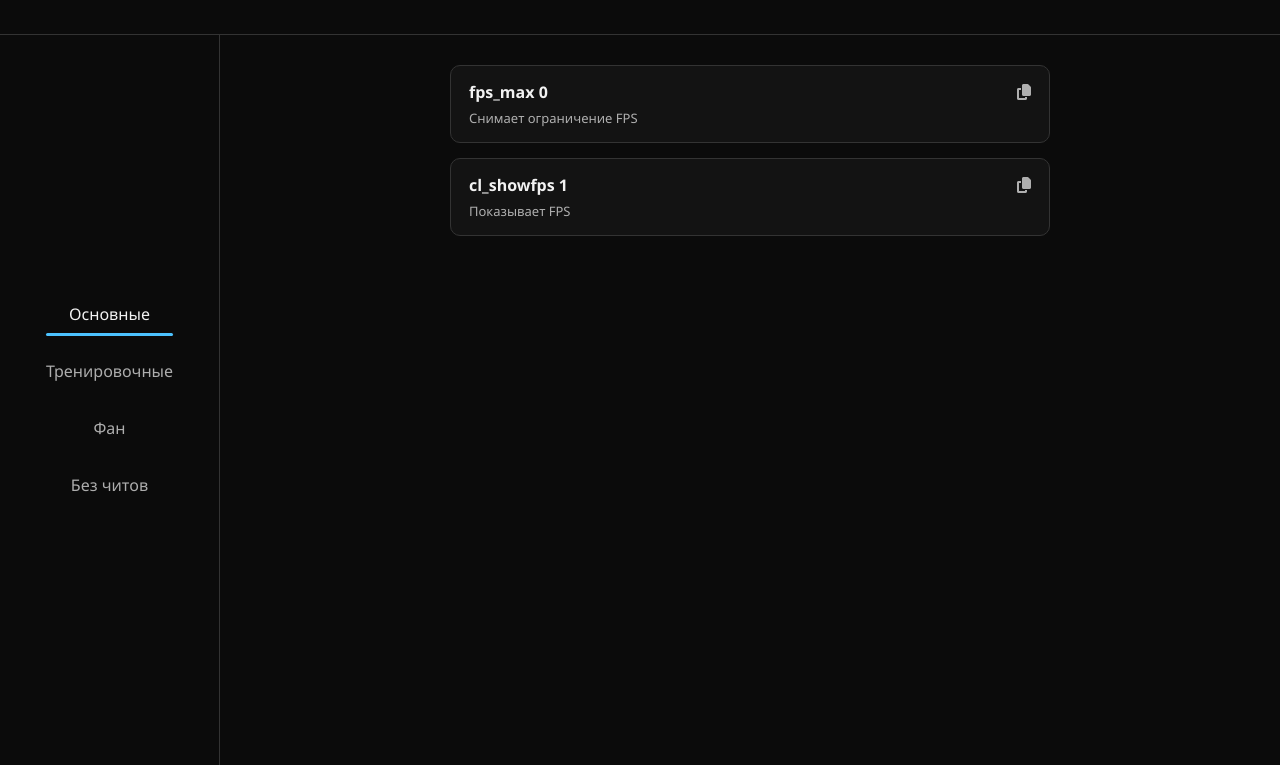
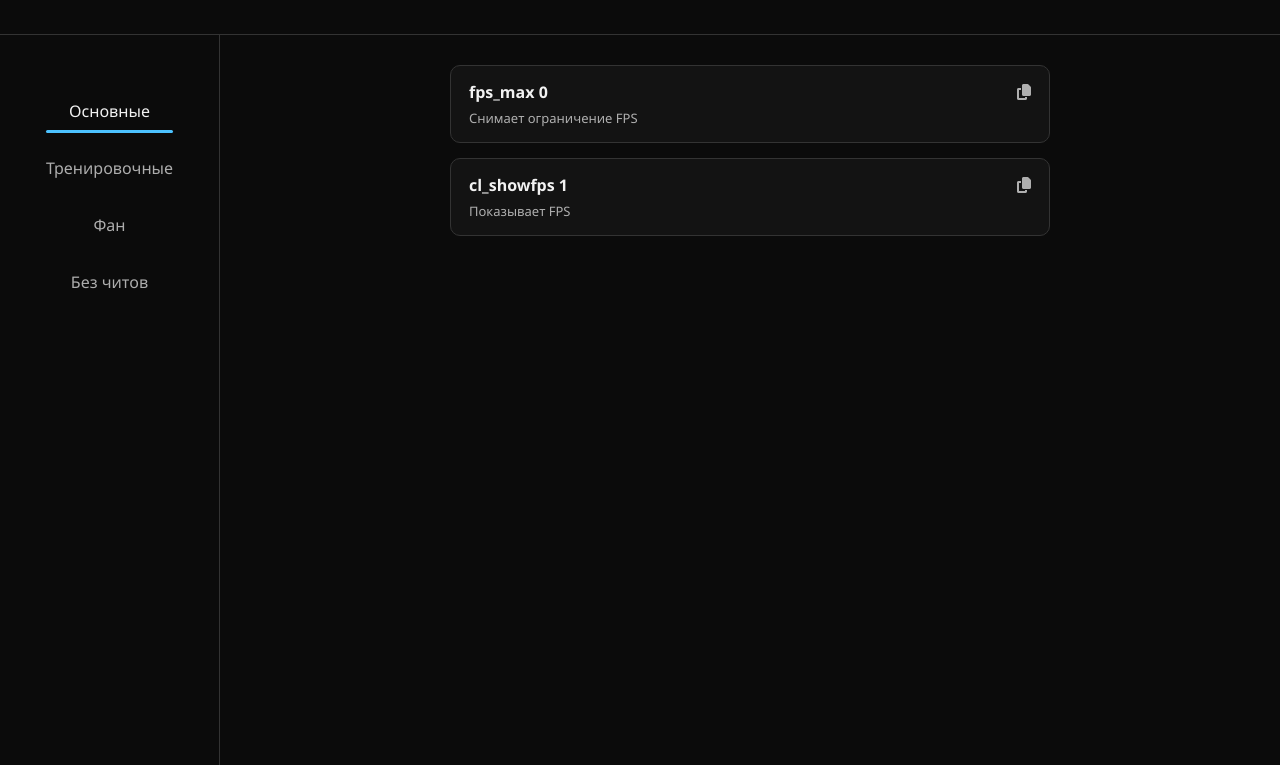
Before and after one commit to s1lentcrush/CS2List, a plain HTML site: page index.html in a window 1280 px wide. Shown: the part 82-847 px from the top of the page. Drawn offline with Linux system fonts and the light colour scheme.

Commit message:
Update style.css

```diff
--- a/style.css
+++ b/style.css
@@ -47,7 +47,8 @@ aside {
     width: 220px;
     display: flex;
     justify-content: center;
-    align-items: center;
+    align-items: flex-start;
+    padding-top: 60px; /* ← регулируй высоту */
     border-right: 1px solid #333;
 }
 
```
